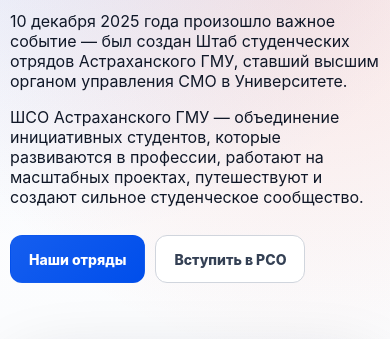
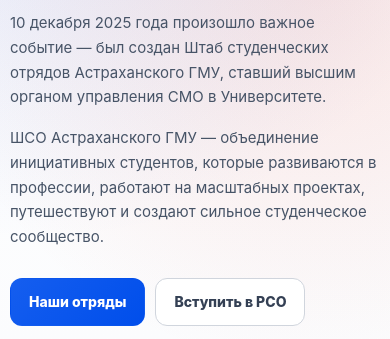
Before and after one commit to shukatovai-prog/shso-astgmu-site, a plain HTML site: page about.html in a window 390 px wide. Shown: the part 444-783 px from the top of the page. Drawn offline with Linux system fonts and the light colour scheme; grey boxes are pictures that could not be loaded; files whose address does not match are found by name.

Commit message:
Update style.css

```diff
--- a/style.css
+++ b/style.css
@@ -1532,3 +1532,25 @@ body.lightbox-open {
     bottom: 27px !important;
   }
 }
+/* Описание штаба на странице «О нас» */
+
+.about-hero-description {
+  max-width: 720px;
+  margin: 0 0 24px;
+}
+
+.about-hero-description p {
+  display: block;
+  margin: 0 0 16px;
+  color: #475467;
+  font-size: 17px;
+  line-height: 1.72;
+  font-weight: 400;
+}
+
+@media (max-width: 600px) {
+  .about-hero-description p {
+    font-size: 15px;
+    line-height: 1.65;
+  }
+}
```
